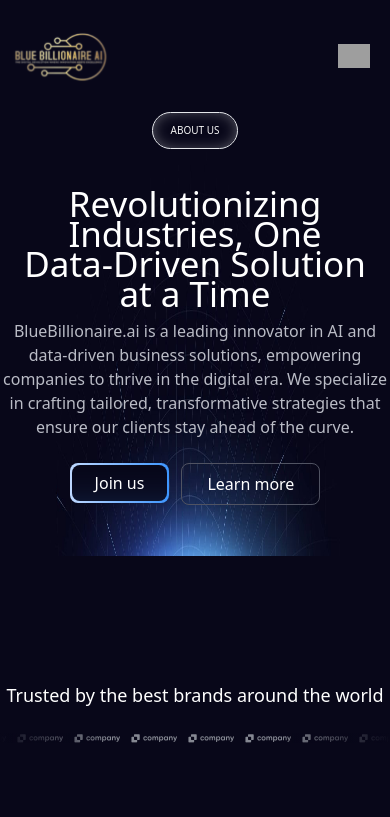
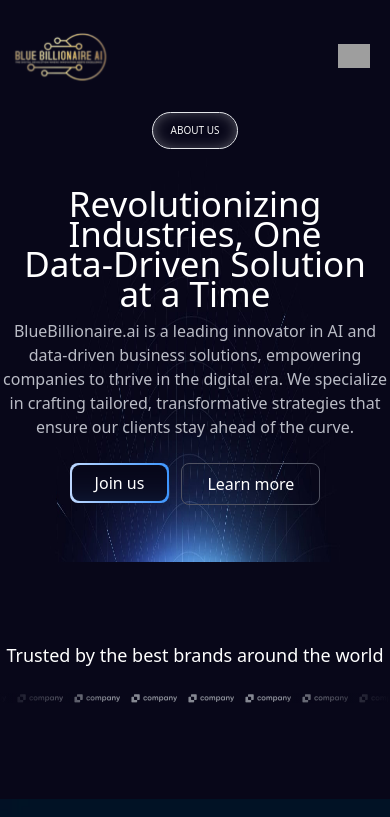
Before and after one commit to remeessalam/abuzars, a React (Vite) app: page /about in a window 390 px wide. Shown: the top 817 px of the page. Built offline with nearby package versions, Linux system fonts and the light colour scheme; grey boxes are pictures that could not be loaded.

Commit message:
all completed

```diff
--- a/src/Layout/Footer.jsx
+++ b/src/Layout/Footer.jsx
@@ -12,9 +12,11 @@
   return (
     <div className="flex flex-col md:flex-row flex-wrap md:flex-nowrap justify-between mt-60 md:gap-7 gap-3 bg-[#060F1A] text-white sm:px-20 px-10 py-8 sm:py-16">
       <div className="lg:w-1/4 md:w-1/2 ">
-        <div>
-          <img src={Logo} alt="" className="w-[238px] h-[122px]" />
-        </div>
+        <Link to="/">
+          <div>
+            <img src={Logo} alt="" className="w-[238px] h-[122px]" />
+          </div>
+        </Link>
         <div>
           <p className="text-base font-normal">
             Our innovative solutions are designed not just to meet the demands
--- a/src/pages/AboutPage/Sections/Section.jsx
+++ b/src/pages/AboutPage/Sections/Section.jsx
@@ -65,7 +65,7 @@
         </div>
       </div>
 
-      <h3 className="mt-[175px] z-10 max-w-[399px] font-medium text-lg text-white text-center">
+      <h3 className="mt-[135px] sm:mt-[175px] z-10 max-w-[399px] font-medium text-lg text-white text-center">
         Trusted by the best brands around the world
       </h3>
 
```
